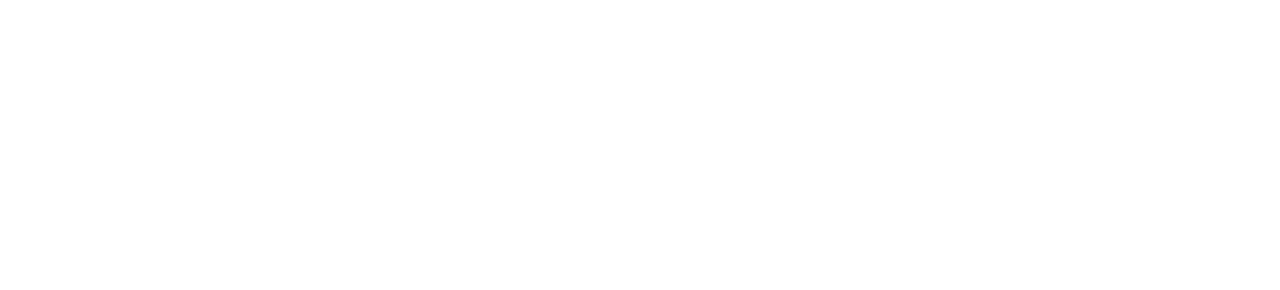
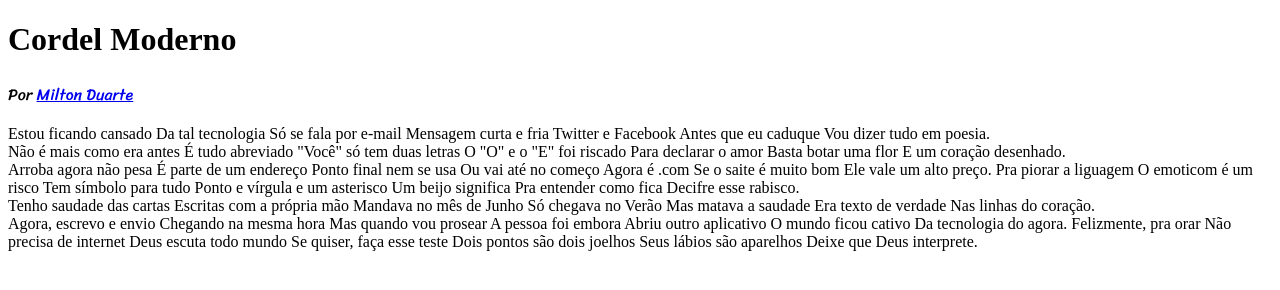
Before and after one commit to popanish/Curso-HTML, a plain HTML site: page exercicios/desafio012/index.html in a window 1280 px wide. Drawn offline with Linux system fonts and the light colour scheme; files that its build step writes are made by us from their sources.

Commit message:
add font

```diff
--- /dev/null
+++ b/exercicios/desafio012/estilo/style.css
@@ -0,0 +1,12 @@
+@charset "UTF-8";
+@font-face {
+    font-family: 'Passion One';
+    src: url(/exercicios/desafio012/fontes/Passion_One/PassionOne-Bold.ttf) format('truetype');
+}
+@font-face {
+    font-family: 'Sriracha';
+    src: url(/exercicios/desafio012/fontes/Sriracha/Sriracha-Regular.ttf) format('truetype');
+}
+p{
+    font-family: 'Sriracha';
+}
--- a/exercicios/desafio012/index.html
+++ b/exercicios/desafio012/index.html
@@ -5,30 +5,80 @@
     <meta http-equiv="X-UA-Compatible" content="IE=edge">
     <meta name="viewport" content="width=device-width, initial-scale=1.0">
     <title>Cordel Moderno</title>
+    <link rel="stylesheet" href="style.css">
 </head>
 <body>
     <header>
-
+        <h1>Cordel Moderno</h1>
+        <p>Por <a href="https://www.recantodasletras.com.br/poesias/3186743">Milton Duarte</a></p>
     </header>
     <main>
         <section>
+            Estou ficando cansado
+            Da tal tecnologia
+            Só se fala por e-mail
+            Mensagem curta e fria
+            Twitter e Facebook
+            Antes que eu caduque
+            Vou dizer tudo em poesia.
 
         </section>
         <section>
             <article>
-
+                Não é mais como era antes
+                É tudo abreviado
+                "Você" só tem duas letras
+                O "O" e o "E" foi riscado
+                Para declarar o amor
+                Basta botar uma flor
+                E um coração desenhado.
             </article>
         </section>
         <section>
+            Arroba agora não pesa
+            É parte de um endereço
+            Ponto final nem se usa
+            Ou vai até no começo
+            Agora é .com
+            Se o saite é muito bom
+            Ele vale um alto preço.
+
+            Pra piorar a liguagem
+            O emoticom é um risco
+            Tem símbolo para tudo
+            Ponto e vírgula e um asterisco
+            Um beijo significa
+            Pra entender como fica
+            Decifre esse rabisco.
 
         </section>
         <section>
             <article>
-
+                Tenho saudade das cartas
+                Escritas com a própria mão
+                Mandava no mês de Junho
+                Só chegava no Verão
+                Mas matava a saudade
+                Era texto de verdade
+                Nas linhas do coração.
             </article>
         </section>
         <section>
+            Agora, escrevo e envio
+            Chegando na mesma hora
+            Mas quando vou prosear
+            A pessoa foi embora
+            Abriu outro aplicativo
+            O mundo ficou cativo
+            Da tecnologia do agora.
 
+            Felizmente, pra orar
+            Não precisa de internet
+            Deus escuta todo mundo
+            Se quiser, faça esse teste
+            Dois pontos são dois joelhos
+            Seus lábios são aparelhos
+            Deixe que Deus interprete.
         </section>
     </main>
     <footer>
```
Also changed, not shown: exercicios/desafio012/fontes/Passion_One/OFL.txt (added), exercicios/desafio012/fontes/Passion_One/PassionOne-Black.ttf (added), exercicios/desafio012/fontes/Passion_One/PassionOne-Bold.ttf (added), exercicios/desafio012/fontes/Passion_One/PassionOne-Regular.ttf (added), exercicios/desafio012/fontes/Sriracha/OFL.txt (added), exercicios/desafio012/fontes/Sriracha/Sriracha-Regular.ttf (added), 1 other file.
